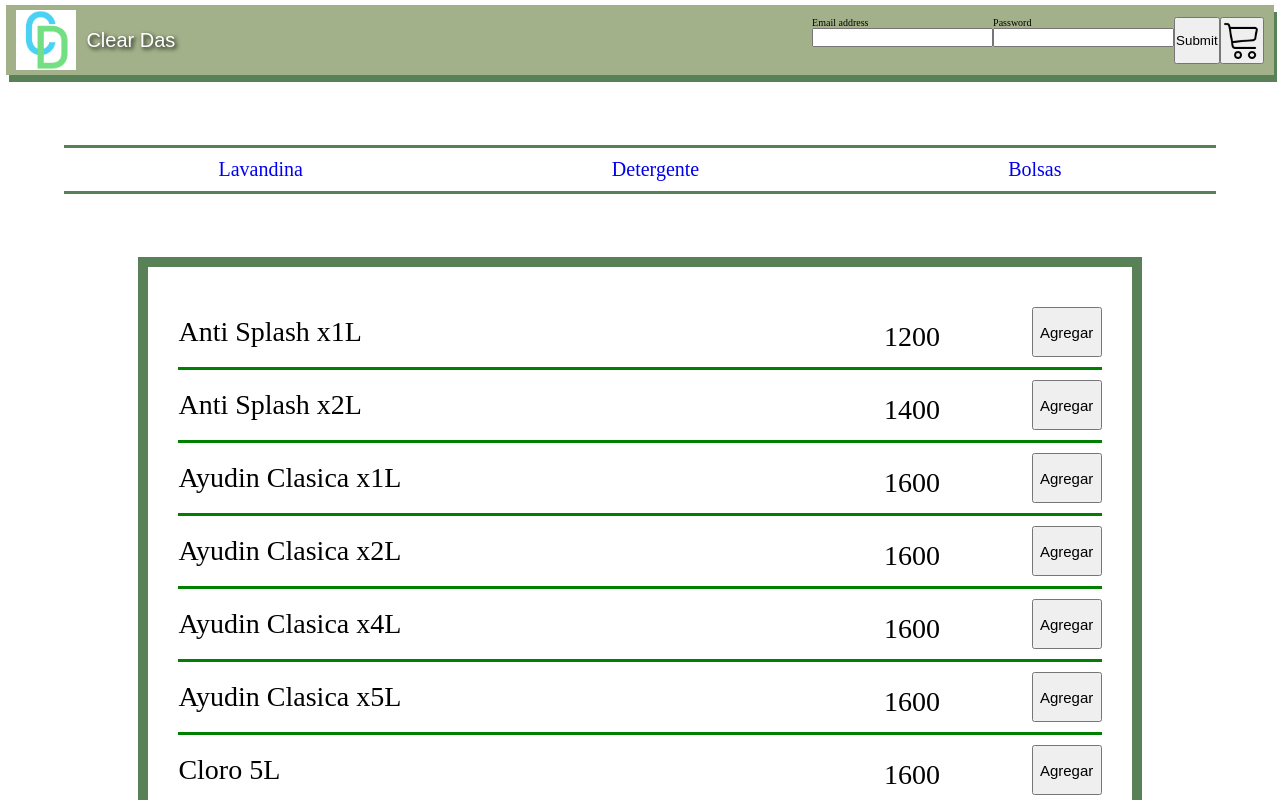
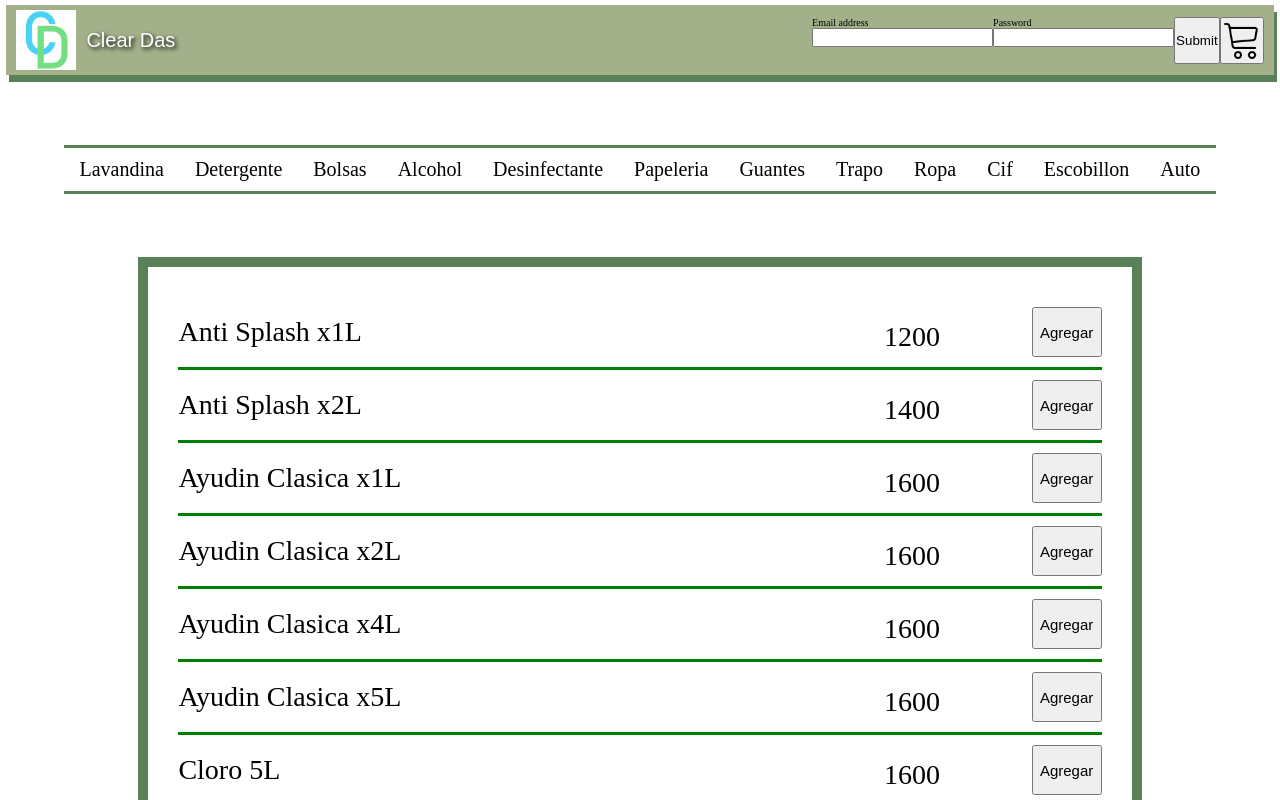
Before and after one commit to NACHOPERROTE/CleasDas, a React (Create React App) app: page / in a window 1280 px wide. Shown: the top 800 px of the page. Built offline with nearby package versions, Linux system fonts and the light colour scheme.

Commit message:
correccion entrega 2

```diff
--- a/src/componentes/ItemContainer/ItemContainer.jsx
+++ b/src/componentes/ItemContainer/ItemContainer.jsx
@@ -11,15 +11,19 @@ const ItemContainer = ({products}) =>{
           <div className="col-md-12 section__col">
 
               <div className="section__colContenedor">
-
+                    <h2>{products.tipo}</h2>
                     {products.map((producto) => {
                     return (
+
+
                       <Item
                         key={producto.tipo}
                         id={producto.id}
                         nombre={producto.nombre}
                         precio={producto.precio}
                       />
+
+
                     );
                   })}
 
--- a/src/componentes/Lista.jsx
+++ b/src/componentes/Lista.jsx
@@ -1,6 +1,6 @@
 import { Link } from "react-router-dom";
 
-let catalogo = [ "Lavandina" , "Detergente" , "Bolsas" ];
+let catalogo = [ "Lavandina" , "Detergente" , "Bolsas" , "Alcohol" , "Desinfectante", "Papeleria", "Guantes", "Trapo", "Ropa", "Cif", "Escobillon", "Auto" ];
 
 const Lista = () => {
 
--- a/src/estilos/main.scss
+++ b/src/estilos/main.scss
@@ -220,6 +220,15 @@
         display: inline;
         text-decoration: none;
         font-size: 2rem;
+        color: black;
+
+    }
+
+
+
+    &__lista--link:hover{
+
+        color: black;
 
     }
 
```
